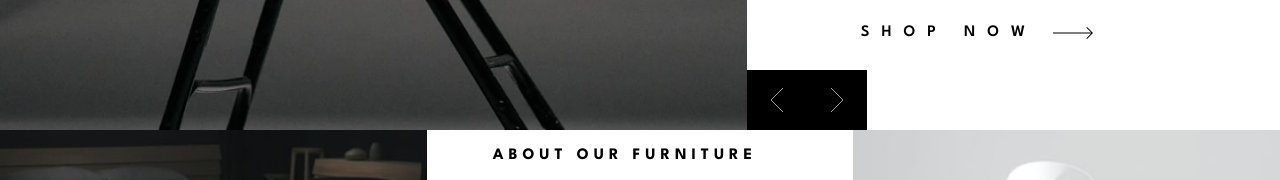
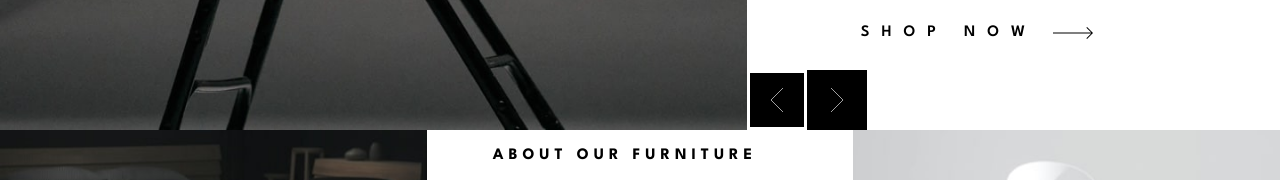
Before and after one commit to adeysh/fem__room-homepage, a website built with Vite: page index.html in a window 1280 px wide. Both pictures are taken after a click on the button 776 px from the left and 444 px from the top of the page. Shown: the part 345-525 px from the top of the page. Built offline with nearby package versions, Linux system fonts and the light colour scheme.

Commit message:
box shadow on focus of nav buttons in the gallery

```diff
--- a/src/scss/components/_homepage.scss
+++ b/src/scss/components/_homepage.scss
@@ -137,6 +137,10 @@
             align-items: center;
             justify-content: center;
 
+            &:focus {
+                box-shadow: inset 0 0 0 3px var(--color-white);
+            }
+
             &-icon {
                 path {
                     stroke: var(--color-grey-500);
```
